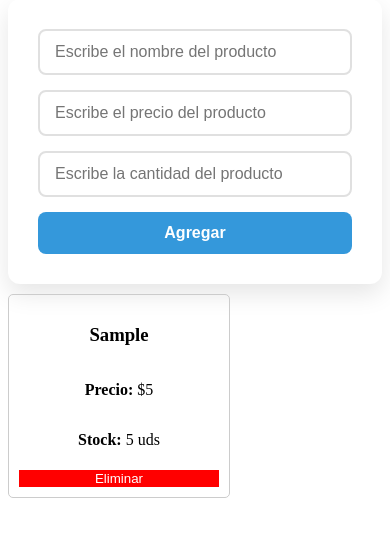
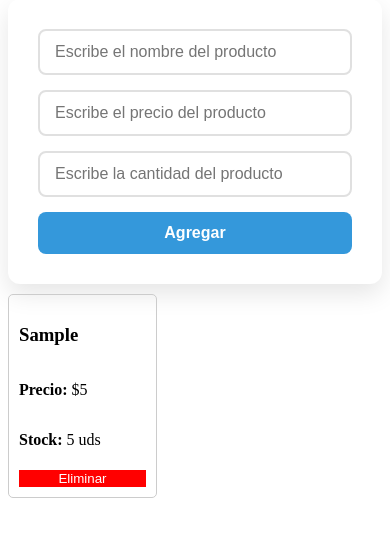
Before and after one commit to joachim-3008/Gestor-Inventario, a plain HTML site: page index.html in a window 390 px wide. Both pictures are taken after typing "Sample", "5", "5" into the empty fields and a click on the button "Agregar". Shown: the part 79-616 px from the top of the page. Drawn offline with Linux system fonts and the light colour scheme.

Commit message:
responsive

```diff
--- a/style.css
+++ b/style.css
@@ -65,13 +65,19 @@ h1{
 #card{
     width: fit-content;
     display: flex;
-    flex-wrap: nowrap;
+    flex-wrap: wrap;
+    align-items: center;
     gap: 30px;
-    text-align: center;
+    justify-content: center;
 }
-@media(max-width: 820px){
-    .contenedor-card{
-        display: flex;
-        flex-direction: column;
+
+@media(max-width: 431px){
+    .contenedor-cartas{
+        width: 160px;
     }
 }
+@media(max-width: 391px){
+    .contenedor-cartas{
+        width: 127px;
+    }
+}
```
